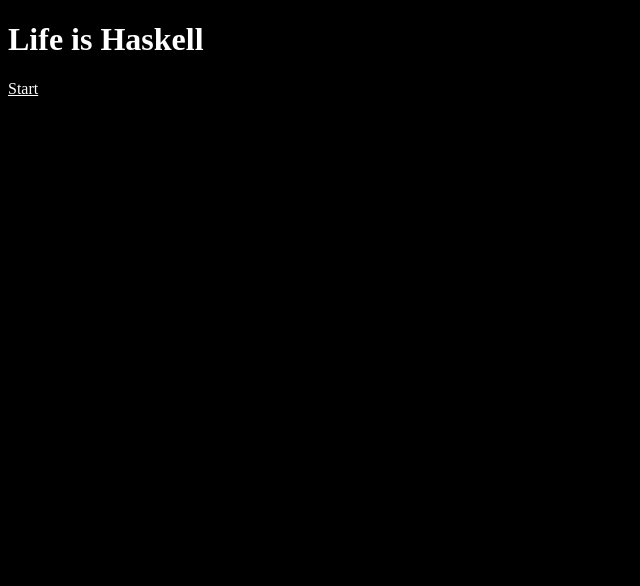
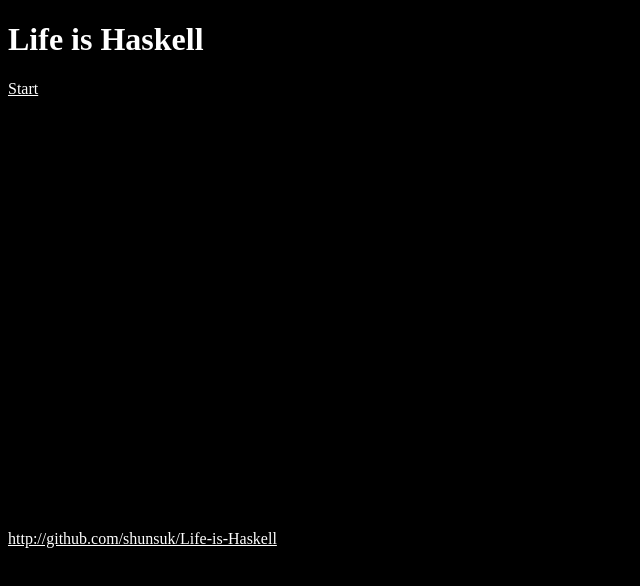
Before and after one commit to shunsuk/Life-is-Haskell, a plain HTML site: page index.html in a window 1280 px wide. Shown: the whole page, without its empty margins (0-640 px from the left). Drawn offline with Linux system fonts and the light colour scheme.

```diff
--- a/index.html
+++ b/index.html
@@ -69,5 +69,6 @@
     </script>
     <p><a href="#" onclick="start();return false;">Start</a></p>
     <canvas id="life" width="800" height="400"></canvas>
+    <p><a href="http://github.com/shunsuk/Life-is-Haskell">http://github.com/shunsuk/Life-is-Haskell</a></p>
   </body>
 </html>
```
Also changed, not shown: 1 other file.
